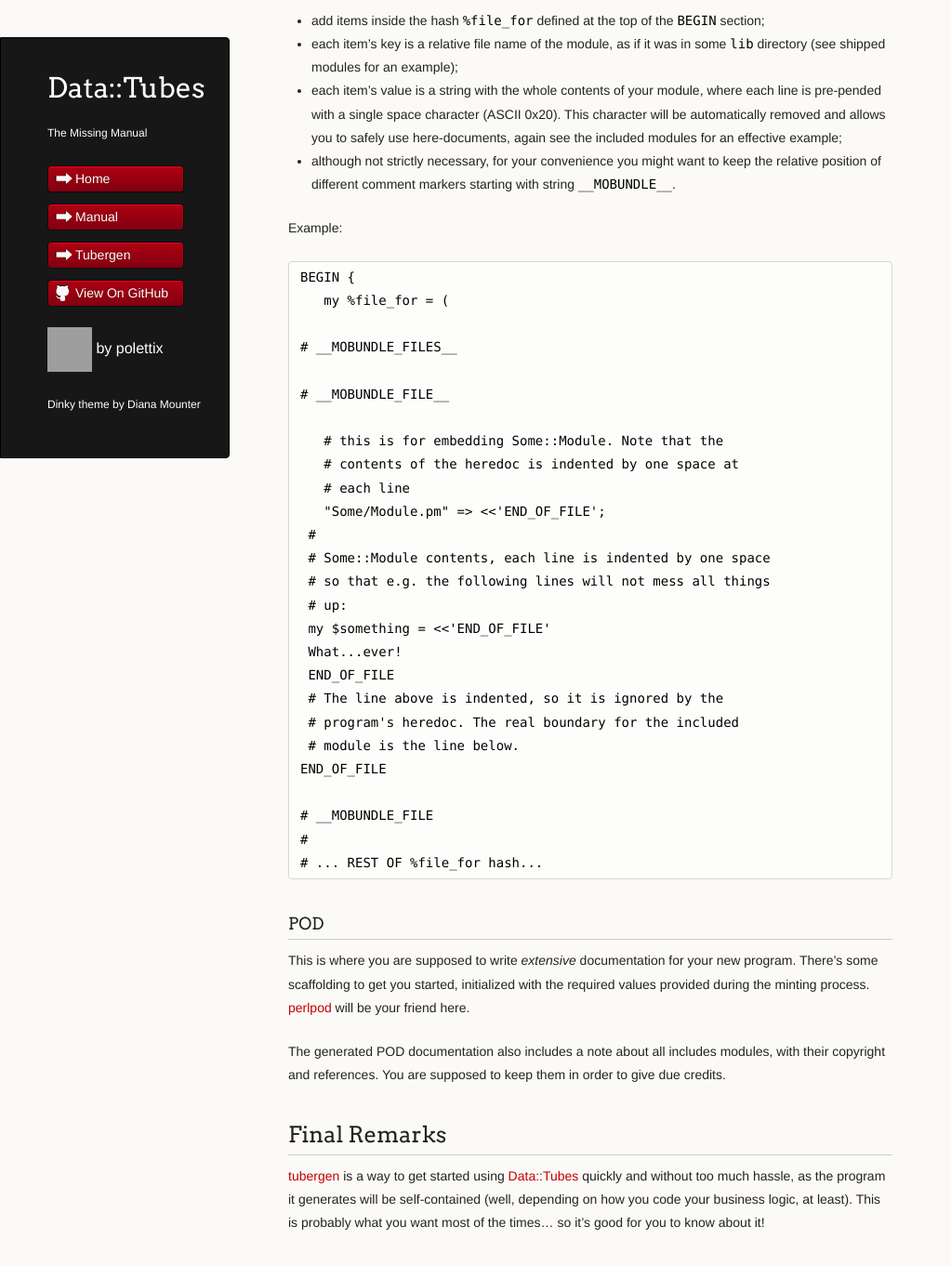
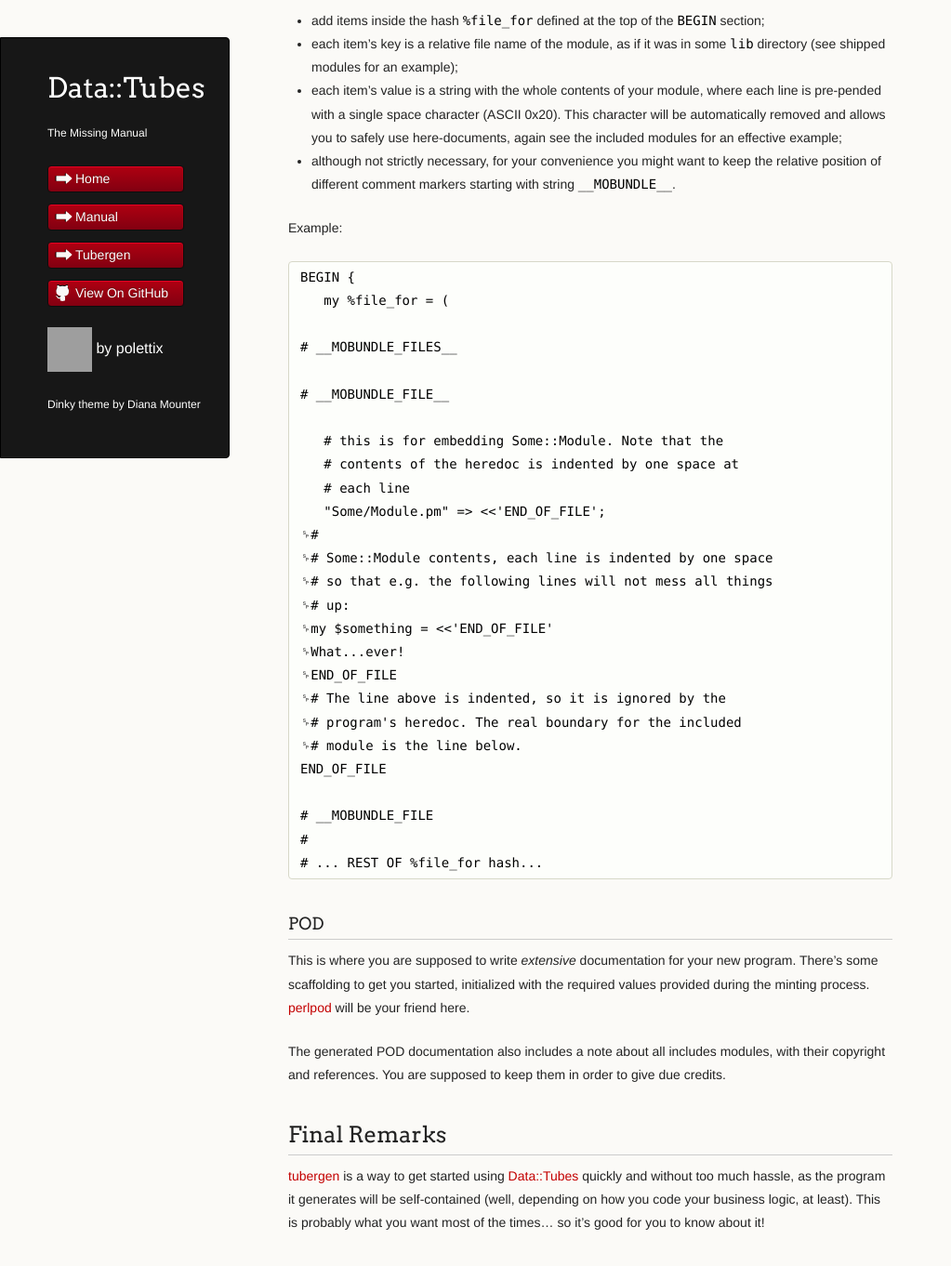
Before and after one commit to polettix/Data-Tubes, a Jekyll site: the page built from tubergen.md, in a window 1280 px wide and 1400 px high, scrolled down 3671 px. Shown: the top 1362 px of the window at 93% size, without its empty margins (0-1023 px from the left). Built offline with Jekyll 4.4.1, drawn with Linux system fonts in a browser that asks for light colours; comment, search, counter and statistics services are not loaded; grey boxes are pictures that could not be loaded.

Commit message:
additional fixes

```diff
--- a/tubergen.md
+++ b/tubergen.md
@@ -157,7 +157,7 @@
     unless you really need ["fallback"](#fallback).
 
 The newly minted program contains a few examples to get you started. You
-might want to keep the first one on [loglevel](https://metacpan.org/pod/loglevel) though, as it will help
+might want to keep the first one on `loglevel` though, as it will help
 you set the logging level of the script automatically.
 
 ### Business Logic
@@ -215,16 +215,16 @@
    # contents of the heredoc is indented by one space at
    # each line
    "Some/Module.pm" => <<'END_OF_FILE';
- #
- # Some::Module contents, each line is indented by one space
- # so that e.g. the following lines will not mess all things
- # up:
- my $something = <<'END_OF_FILE'
- What...ever!
- END_OF_FILE
- # The line above is indented, so it is ignored by the
- # program's heredoc. The real boundary for the included
- # module is the line below.
+␠#
+␠# Some::Module contents, each line is indented by one space
+␠# so that e.g. the following lines will not mess all things
+␠# up:
+␠my $something = <<'END_OF_FILE'
+␠What...ever!
+␠END_OF_FILE
+␠# The line above is indented, so it is ignored by the
+␠# program's heredoc. The real boundary for the included
+␠# module is the line below.
 END_OF_FILE
 
 # __MOBUNDLE_FILE
```
